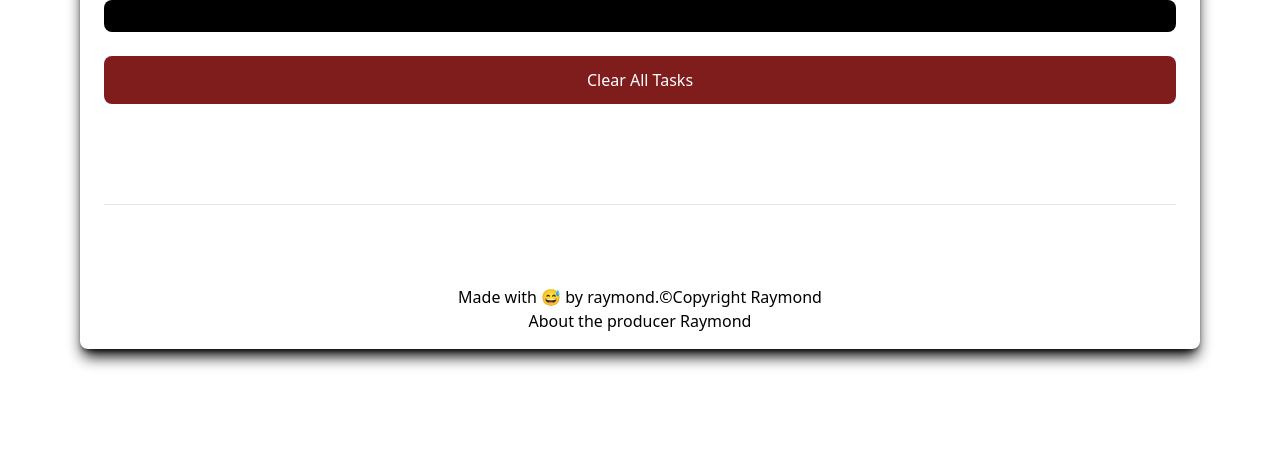
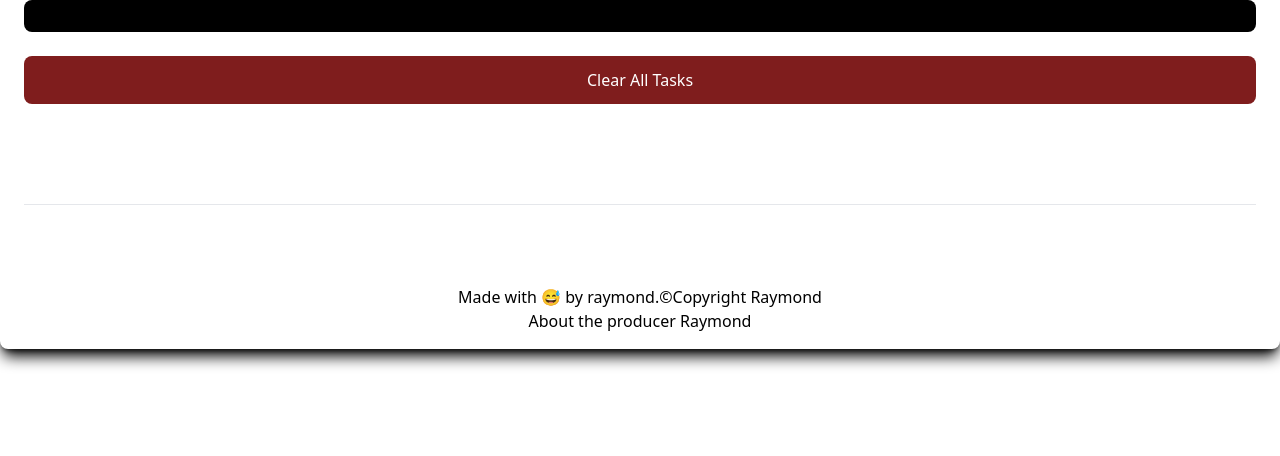
Before and after one commit to Raymond16-cyber/task-manager-app, a website: page public/task.html in a window 1280 px wide. Shown: the part 344-800 px from the top of the page. Drawn offline with nearby package versions, Linux system fonts and the light colour scheme.

Commit message:
Update task.html

```diff
--- a/public/task.html
+++ b/public/task.html
@@ -7,7 +7,7 @@
     <script src="https://cdn.tailwindcss.com"></script>
     <link href='https://unpkg.com/boxicons@2.1.4/css/boxicons.min.css' rel='stylesheet'>
 </head>
-<body class="m-0 p-0 box-border px-20 py-10">
+<body class="m-0 p-0 box-border py-10">
     <div class="root w-full bg-white shadow-lg shadow-black  px-6 py-4 flex flex-col gap-20 rounded-lg">
         <div class="create-post">
             <h1 class="w-full text-center text-4xl font-semibold font-mono bg-slate-700 text-white">FORT TASK MANAGER</h1>
```
